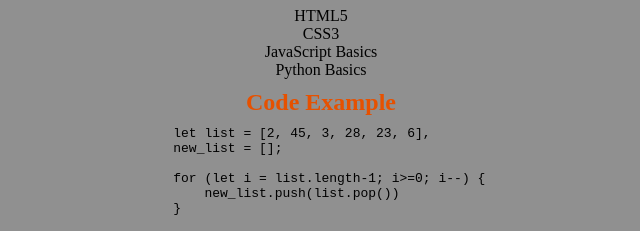
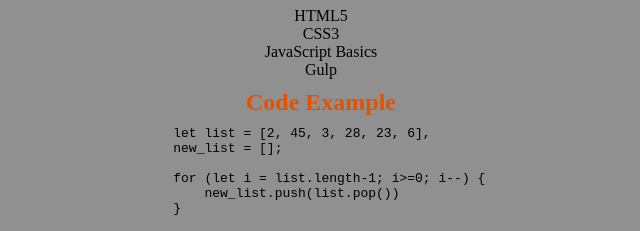
Before and after one commit to Mike543/rsschool-cv, a plain HTML site: page index.html in a window 1280 px wide. Shown: the part 929-1160 px from the top of the page, 319-959 px from the left. Drawn offline with Linux system fonts and the light colour scheme.

Commit message:
feat: add new skill

```diff
--- a/index.html
+++ b/index.html
@@ -54,7 +54,7 @@
                     <li>HTML5</li>
                     <li>CSS3</li>
                     <li>JavaScript Basics</li>
-                    <li>Python Basics</li>
+                    <li>Gulp</li>
                 </ul>
 
                 <h2 id="Code Example">Code Example</h2>
--- a/style.css
+++ b/style.css
@@ -13,14 +13,10 @@ body {
 
 .main_img {
     display: block;
-    /* margin: 0 auto; */
-    /* text-align: center; */
-
 }
 
 .main_img img {
     height: 400px;
-    /* width: 400px; */
     padding-left: 30px;
 }
 
@@ -100,7 +96,6 @@ nav a {
     color: #242424;
     text-align: center;
     text-decoration: none;
-
 }
 
 .content .box_text a:hover {
```
